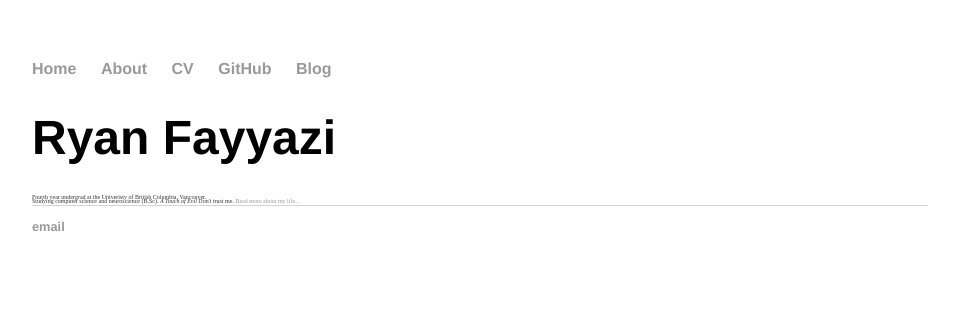
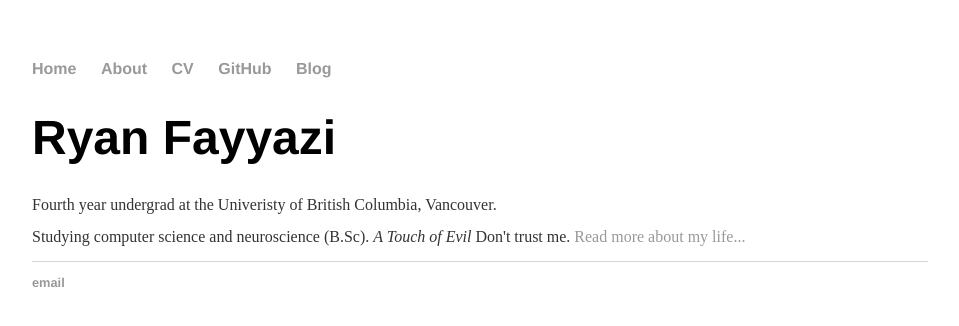
Before and after one commit to rfayyazi/rfayyazi.github.io, a Jekyll site: the page built from index.html, in a window 1280 px wide. Shown: the top 326 px of the page, without its empty margins (160-1119 px from the left). Built offline with Jekyll 4.4.1, drawn with Linux system fonts in a browser that asks for light colours.

Commit message:
Update main.css

```diff
--- a/css/main.css
+++ b/css/main.css
@@ -24,8 +24,8 @@
     font-family:'Helvetica', 'Arial', 'Sans-Serif';
 }
 p {
-    font-size: 0.2em;
-    line-height: 0.2em;
+    font-size: 1.0em;
+    line-height: 1.0em;
     color: #333;
 }
 footer {
```
